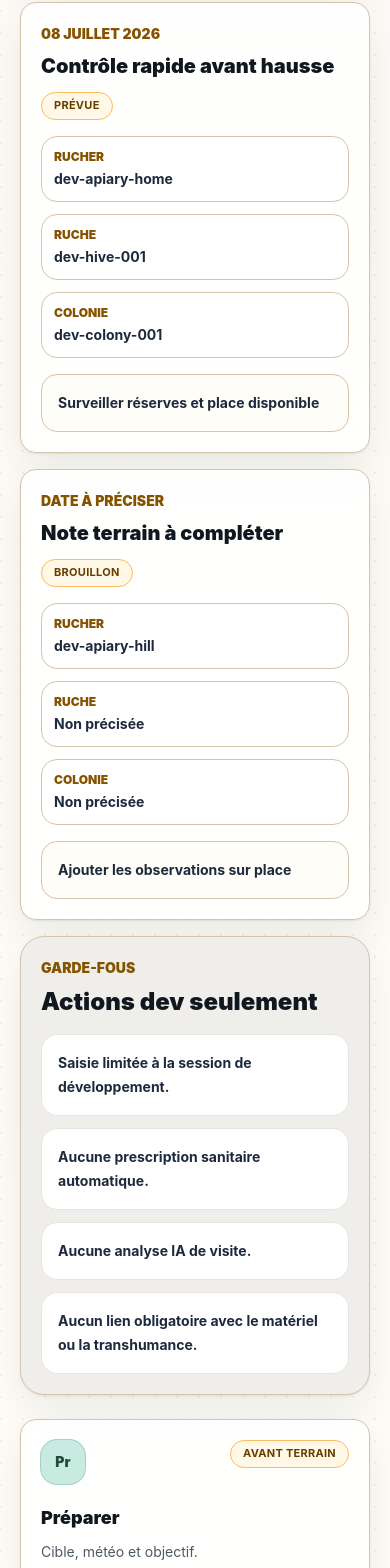
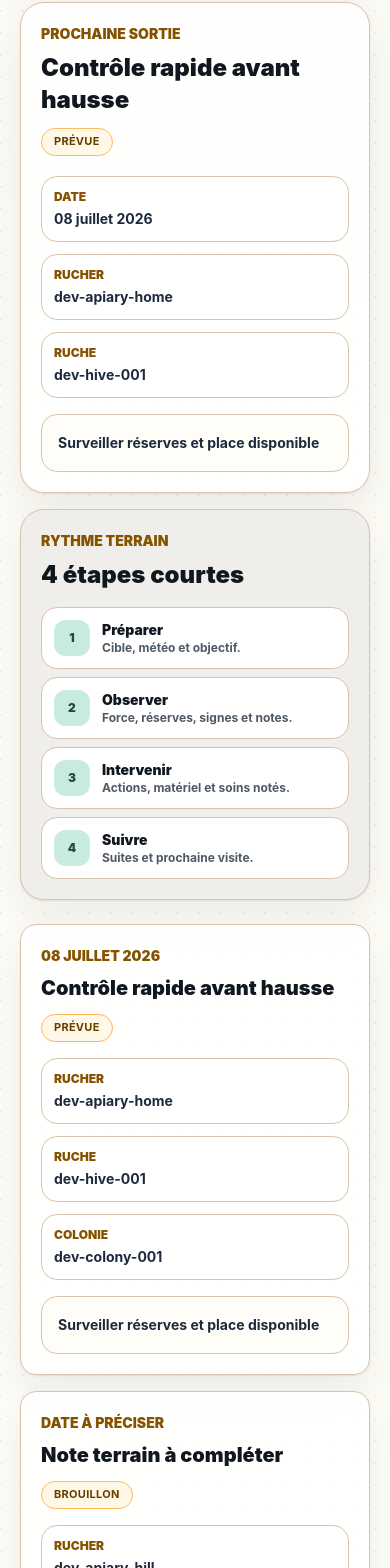
Before and after one commit to bigfred2002/ruche360, a Next.js app: page /visits in a window 390 px wide. Shown: the part 1347-2915 px from the top of the page. Built offline with nearby package versions, Linux system fonts and the light colour scheme; no server answers; the database is empty.

Commit message:
feat: improve field module UX flows
Squash merge PR #81: VISITS-UX-FLOW-01, TASKS-UX-FLOW-01, EQUIPMENT-UX-FLOW-01.

```diff
--- a/src/components/EquipmentInventoryPreview.tsx
+++ b/src/components/EquipmentInventoryPreview.tsx
@@ -23,6 +23,15 @@ type InventoryGroup = {
   mode: string;
   location: string;
   status: string;
+};
+
+type BadgeTone = "active" | "amber" | "alert" | "muted" | "preview" | "soon";
+
+type FieldKitItem = {
+  detail: string;
+  label: string;
+  status: string;
+  tone: BadgeTone;
 };
 
 const fallbackSummaryCards = [
@@ -97,6 +106,7 @@ export function EquipmentInventoryPreview({ inventory }: EquipmentInventoryPrevi
   const maintenanceItems = inventory
     ? createLiveMaintenanceItems(inventory, typeById)
     : fallbackMaintenanceItems;
+  const fieldKitItems = createFieldKitItems(inventory, typeById);
 
   return (
     <AppShell
@@ -261,6 +271,56 @@ export function EquipmentInventoryPreview({ inventory }: EquipmentInventoryPrevi
           </section>
 
           <section className="grid gap-4 lg:grid-cols-[1fr_20rem]">
+            <article className="surface-panel rounded-3xl p-5 sm:p-6">
+              <div className="flex flex-wrap items-start justify-between gap-3">
+                <div>
+                  <p className="section-kicker">Caisse de visite</p>
+                  <h2 className="mt-2 text-2xl font-black text-slate-950">
+                    Préparer sans chercher
+                  </h2>
+                </div>
+                <StatusBadge label="Terrain" tone="amber" />
+              </div>
+              <div className="mt-5 grid gap-3 sm:grid-cols-3">
+                {fieldKitItems.map((item) => (
+                  <div
+                    className="rounded-2xl border border-cream-300 bg-cream-50 p-4"
+                    key={item.label}
+                  >
+                    <StatusBadge label={item.status} tone={item.tone} />
+                    <p className="mt-3 text-sm font-black text-slate-950">
+                      {item.label}
+                    </p>
+                    <p className="mt-1 text-xs font-bold text-slate-650">
+                      {item.detail}
+                    </p>
+                  </div>
+                ))}
+              </div>
+            </article>
+
+            <aside className="surface-muted rounded-3xl p-5">
+              <p className="section-kicker">Maintenance</p>
+              <h2 className="mt-2 text-2xl font-black text-slate-950">
+                À traiter
+              </h2>
+              <div className="mt-4 space-y-2">
+                {maintenanceItems.slice(0, 3).map((item) => (
+                  <div
+                    className="rounded-2xl border border-cream-300 bg-white p-3"
+                    key={item}
+                  >
+                    <StatusBadge label="À suivre" tone="soon" />
+                    <p className="mt-2 text-sm font-bold leading-6 text-slate-800">
+                      {item}
+                    </p>
+                  </div>
+                ))}
+              </div>
+            </aside>
+          </section>
+
+          <section className="grid gap-4 lg:grid-cols-[1fr_20rem]">
             <div className="grid gap-4 md:grid-cols-2">
               {inventoryGroups.map((group) => (
                 <article
@@ -298,23 +358,13 @@ export function EquipmentInventoryPreview({ inventory }: EquipmentInventoryPrevi
                 className="mb-5"
                 src={visualAssets.maintenance.src}
               />
-              <p className="section-kicker">Maintenance</p>
+              <p className="section-kicker">Repères</p>
               <h2 className="mt-2 text-2xl font-black text-slate-950">
-                Points à revoir
+                Stock simple
               </h2>
-              <div className="mt-5 space-y-3">
-                {maintenanceItems.map((item) => (
-                  <div
-                    className="rounded-2xl border border-cream-300 bg-white p-4"
-                    key={item}
-                  >
-                    <StatusBadge label="À suivre" tone="soon" />
-                    <p className="mt-3 text-sm font-bold leading-6 text-slate-800">
-                      {item}
-                    </p>
-                  </div>
-                ))}
-              </div>
+              <p className="mt-3 text-sm font-bold leading-6 text-slate-700">
+                Quantités, emplacement et statut suffisent pour ce stade.
+              </p>
             </aside>
           </section>
 
@@ -424,6 +474,46 @@ function createLiveMaintenanceItems(
   return items.length > 0 ? items : ["Aucun point de maintenance dans le seed actuel"];
 }
 
+function createFieldKitItems(
+  inventory: EquipmentInventorySnapshot | null,
+  typeById: Map<string, EquipmentInventorySnapshot["types"][number]>,
+): FieldKitItem[] {
+  if (!inventory) {
+    return [
+      {
+        detail: "À vérifier avant départ",
+        label: "Enfumoir",
+        status: "Prêt",
+        tone: "active" as const,
+      },
+      {
+        detail: "Caisse terrain",
+        label: "Lève-cadres",
+        status: "Prêt",
+        tone: "active" as const,
+      },
+      {
+        detail: "Après visite",
+        label: "Gants",
+        status: "À nettoyer",
+        tone: "amber" as const,
+      },
+    ];
+  }
+
+  return inventory.items.slice(0, 3).map((item) => {
+    const type = typeById.get(item.equipmentTypeId);
+    const status = labelForItemStatus(item.status);
+
+    return {
+      detail: item.locationLabel ?? "Emplacement à préciser",
+      label: type?.name ?? item.fieldIdentifier,
+      status,
+      tone: toneForItemStatus(item),
+    };
+  });
+}
+
 function formatQuantity(quantity: number) {
   return new Intl.NumberFormat("fr-FR", {
     maximumFractionDigits: 2,
--- a/src/components/TasksShellPreview.tsx
+++ b/src/components/TasksShellPreview.tsx
@@ -82,6 +82,9 @@ export function TasksShellPreview({ tasks }: { tasks?: TaskSummary[] | null }) {
   const todoCount = displayTasks.filter((task) => task.status === "TODO").length;
   const inProgressCount = displayTasks.filter((task) => task.status === "IN_PROGRESS").length;
   const doneCount = displayTasks.filter((task) => task.status === "DONE").length;
+  const priorityTask =
+    displayTasks.find((task) => task.priority === "URGENT" || task.priority === "HIGH") ??
+    displayTasks[0];
 
   return (
     <AppShell
@@ -145,6 +148,51 @@ export function TasksShellPreview({ tasks }: { tasks?: TaskSummary[] | null }) {
             />
           </section>
 
+          <section className="grid gap-4 lg:grid-cols-[1fr_20rem]">
+            <article className="surface-panel rounded-3xl p-5 sm:p-6">
+              <div className="flex flex-wrap items-start justify-between gap-3">
+                <div>
+                  <p className="section-kicker">À traiter d&apos;abord</p>
+                  <h2 className="mt-2 text-2xl font-black text-slate-950">
+                    {priorityTask.title}
+                  </h2>
+                </div>
+                <StatusBadge
+                  label={labelForPriority(priorityTask.priority)}
+                  tone={toneForPriority(priorityTask.priority)}
+                />
+              </div>
+              <div className="mt-5 grid gap-3 sm:grid-cols-3">
+                <DetailPill label="Échéance" value={formatDueDate(priorityTask.dueAt)} />
+                <DetailPill label="Rucher" value={priorityTask.apiaryId ?? "Non précisé"} />
+                <DetailPill
+                  label="Assignée"
+                  value={priorityTask.assignedToMembershipId ?? "Non assignée"}
+                />
+              </div>
+            </article>
+
+            <aside className="surface-muted rounded-3xl p-5">
+              <p className="section-kicker">Triage</p>
+              <h2 className="mt-2 text-2xl font-black text-slate-950">
+                3 gestes simples
+              </h2>
+              <div className="mt-4 space-y-2">
+                {["Prioriser", "Rattacher", "Clôturer"].map((label, index) => (
+                  <div
+                    className="flex items-center gap-3 rounded-2xl border border-cream-300 bg-white p-3"
+                    key={label}
+                  >
+                    <span className="grid size-9 shrink-0 place-items-center rounded-xl bg-amber-100 text-xs font-black text-amber-950">
+                      {index + 1}
+                    </span>
+                    <p className="text-sm font-black text-slate-950">{label}</p>
+                  </div>
+                ))}
+              </div>
+            </aside>
+          </section>
+
           <section className="grid gap-4 lg:grid-cols-[1fr_22rem]">
             <div className="space-y-4">
               {displayTasks.map((task) => (
@@ -196,6 +244,19 @@ export function TasksShellPreview({ tasks }: { tasks?: TaskSummary[] | null }) {
             </aside>
           </section>
 
+          <details className="surface-panel rounded-3xl">
+            <summary className="flex min-h-16 cursor-pointer list-none items-center justify-between gap-4 px-5 py-4 focus-ring sm:px-6 [&::-webkit-details-marker]:hidden">
+              <span>
+                <span className="section-kicker">Conception</span>
+                <span className="mt-1 block text-xl font-black text-slate-950">
+                  Statuts, contextes et limites
+                </span>
+              </span>
+              <span className="inline-flex min-h-11 items-center rounded-full border border-cream-300 bg-cream-50 px-4 text-sm font-black text-slate-700">
+                Voir
+              </span>
+            </summary>
+            <div className="space-y-5 border-t border-cream-300 px-5 py-5 sm:px-6">
               <section className="grid gap-4 md:grid-cols-3">
                 {taskLanes.map((lane) => (
                   <article
@@ -219,7 +280,7 @@ export function TasksShellPreview({ tasks }: { tasks?: TaskSummary[] | null }) {
               </section>
 
               <section className="grid gap-4 lg:grid-cols-[1fr_22rem]">
-            <div className="surface-panel rounded-3xl p-5 sm:p-6">
+                <div className="rounded-3xl border border-cream-300 bg-white p-5 sm:p-6">
                   <p className="section-kicker">Contexte</p>
                   <h2 className="mt-2 text-2xl font-black text-slate-950">
                     Rattacher léger
@@ -262,6 +323,8 @@ export function TasksShellPreview({ tasks }: { tasks?: TaskSummary[] | null }) {
                   </div>
                 </aside>
               </section>
+            </div>
+          </details>
 
           <TasksFormsPreview tasks={tasks ?? null} />
 
--- a/src/components/VisitsShellPreview.tsx
+++ b/src/components/VisitsShellPreview.tsx
@@ -89,6 +89,7 @@ export function VisitsShellPreview({ visits }: { visits?: VisitSummary[] | null
   const plannedCount = displayVisits.filter((visit) => visit.status === "PLANNED").length;
   const inProgressCount = displayVisits.filter((visit) => visit.status === "IN_PROGRESS").length;
   const completedCount = displayVisits.filter((visit) => visit.status === "COMPLETED").length;
+  const nextVisit = displayVisits[0];
 
   return (
     <AppShell
@@ -152,6 +153,58 @@ export function VisitsShellPreview({ visits }: { visits?: VisitSummary[] | null
             />
           </section>
 
+          <section className="grid gap-4 lg:grid-cols-[1fr_20rem]">
+            <article className="surface-panel rounded-3xl p-5 sm:p-6">
+              <div className="flex flex-wrap items-start justify-between gap-3">
+                <div>
+                  <p className="section-kicker">Prochaine sortie</p>
+                  <h2 className="mt-2 text-2xl font-black text-slate-950">
+                    {nextVisit.objective ?? "Visite à préparer"}
+                  </h2>
+                </div>
+                <StatusBadge
+                  label={labelForStatus(nextVisit.status)}
+                  tone={toneForStatus(nextVisit.status)}
+                />
+              </div>
+              <div className="mt-5 grid gap-3 sm:grid-cols-3">
+                <DetailPill label="Date" value={formatVisitDate(nextVisit.visitedAt)} />
+                <DetailPill label="Rucher" value={nextVisit.apiaryId ?? "Non précisé"} />
+                <DetailPill label="Ruche" value={nextVisit.hiveId ?? "Non précisée"} />
+              </div>
+              <p className="mt-4 rounded-2xl border border-cream-300 bg-cream-50 p-4 text-sm font-bold leading-6 text-slate-800">
+                {nextVisit.followUpSummary ?? "Aucune suite indiquée."}
+              </p>
+            </article>
+
+            <aside className="surface-muted rounded-3xl p-5">
+              <p className="section-kicker">Rythme terrain</p>
+              <h2 className="mt-2 text-2xl font-black text-slate-950">
+                4 étapes courtes
+              </h2>
+              <div className="mt-4 space-y-2">
+                {visitSteps.map((step, index) => (
+                  <div
+                    className="flex items-center gap-3 rounded-2xl border border-cream-300 bg-white p-3"
+                    key={step.label}
+                  >
+                    <span className="grid size-9 shrink-0 place-items-center rounded-xl bg-sage-100 text-xs font-black text-forest-900">
+                      {index + 1}
+                    </span>
+                    <div>
+                      <p className="text-sm font-black text-slate-950">
+                        {step.label}
+                      </p>
+                      <p className="text-xs font-bold text-slate-650">
+                        {step.detail}
+                      </p>
+                    </div>
+                  </div>
+                ))}
+              </div>
+            </aside>
+          </section>
+
           <section className="grid gap-4 lg:grid-cols-[1fr_22rem]">
             <div className="space-y-4">
               {displayVisits.map((visit) => (
@@ -200,35 +253,20 @@ export function VisitsShellPreview({ visits }: { visits?: VisitSummary[] | null
             </aside>
           </section>
 
-          <section className="grid gap-4 md:grid-cols-2 xl:grid-cols-4">
-            {visitSteps.map((step) => (
-              <article
-                className="motion-card surface-panel rounded-2xl p-5"
-                key={step.label}
-              >
-                <div className="flex items-start justify-between gap-3">
-                  <span className="grid size-11 place-items-center rounded-2xl bg-sage-100 text-sm font-black text-forest-900 ring-1 ring-sage-200">
-                    {step.label.slice(0, 2)}
+          <details className="surface-panel rounded-3xl">
+            <summary className="flex min-h-16 cursor-pointer list-none items-center justify-between gap-4 px-5 py-4 focus-ring sm:px-6 [&::-webkit-details-marker]:hidden">
+              <span>
+                <span className="section-kicker">Conception</span>
+                <span className="mt-1 block text-xl font-black text-slate-950">
+                  Champs futurs et limites
                 </span>
-                  <StatusBadge label={step.metric} tone="soon" />
-                </div>
-                <h2 className="mt-5 text-lg font-black text-slate-950">
-                  {step.label}
-                </h2>
-                <p className="mt-2 text-sm leading-6 text-field-muted">
-                  {step.detail}
-                </p>
-              </article>
-            ))}
-          </section>
-
-          <section className="grid gap-4 lg:grid-cols-[1fr_22rem]">
-            <div className="surface-panel rounded-3xl p-5 sm:p-6">
-              <p className="section-kicker">Future fiche</p>
-              <h2 className="mt-2 text-2xl font-black text-slate-950">
-                Champs courts sur mobile
-              </h2>
-              <div className="mt-5 grid gap-3 sm:grid-cols-2">
+              </span>
+              <span className="inline-flex min-h-11 items-center rounded-full border border-cream-300 bg-cream-50 px-4 text-sm font-black text-slate-700">
+                Voir
+              </span>
+            </summary>
+            <div className="grid gap-4 border-t border-cream-300 px-5 py-5 sm:px-6 lg:grid-cols-[1fr_22rem]">
+              <div className="grid gap-3 sm:grid-cols-2">
                 {futureFields.map((field) => (
                   <div
                     className="rounded-2xl border border-cream-300 bg-cream-50 p-4"
@@ -240,7 +278,6 @@ export function VisitsShellPreview({ visits }: { visits?: VisitSummary[] | null
                     </p>
                   </div>
                 ))}
-              </div>
               </div>
 
               <aside className="surface-muted rounded-3xl p-5">
@@ -261,7 +298,8 @@ export function VisitsShellPreview({ visits }: { visits?: VisitSummary[] | null
                   ))}
                 </div>
               </aside>
-          </section>
+            </div>
+          </details>
 
           <VisitsFormsPreview visits={visits ?? null} />
 
```
Also changed, not shown: 3 other files (tests, documents, lock files or other folders). Lines whose indentation alone changed are shown as unchanged.
